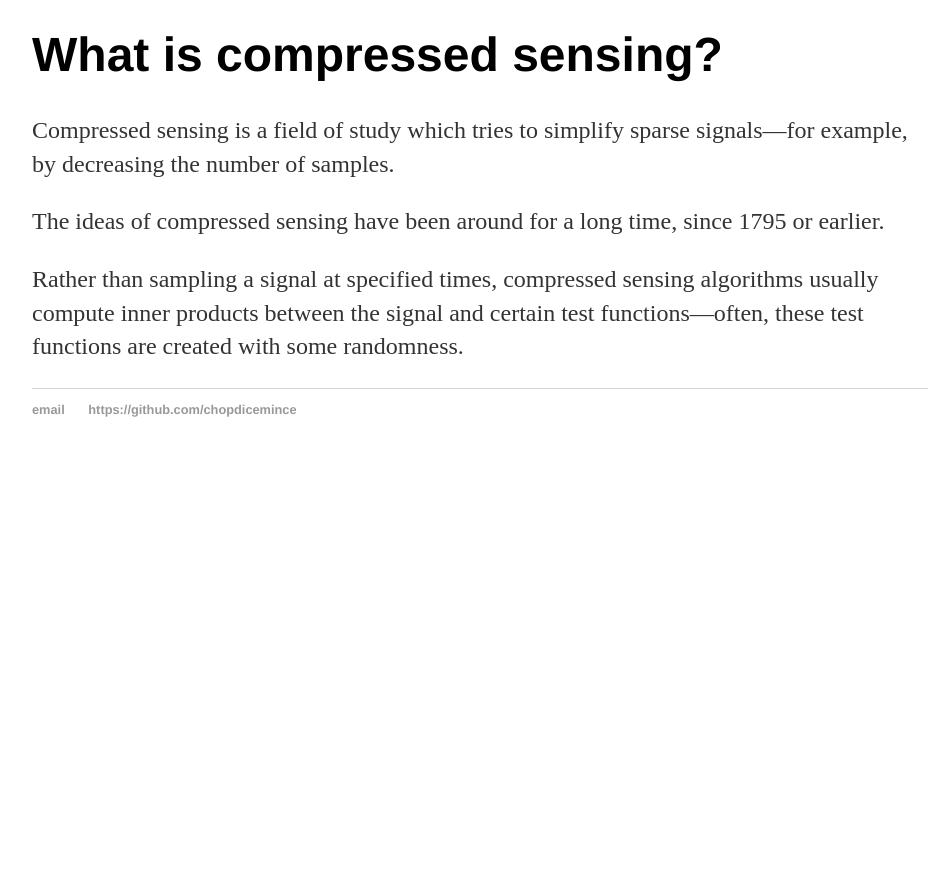
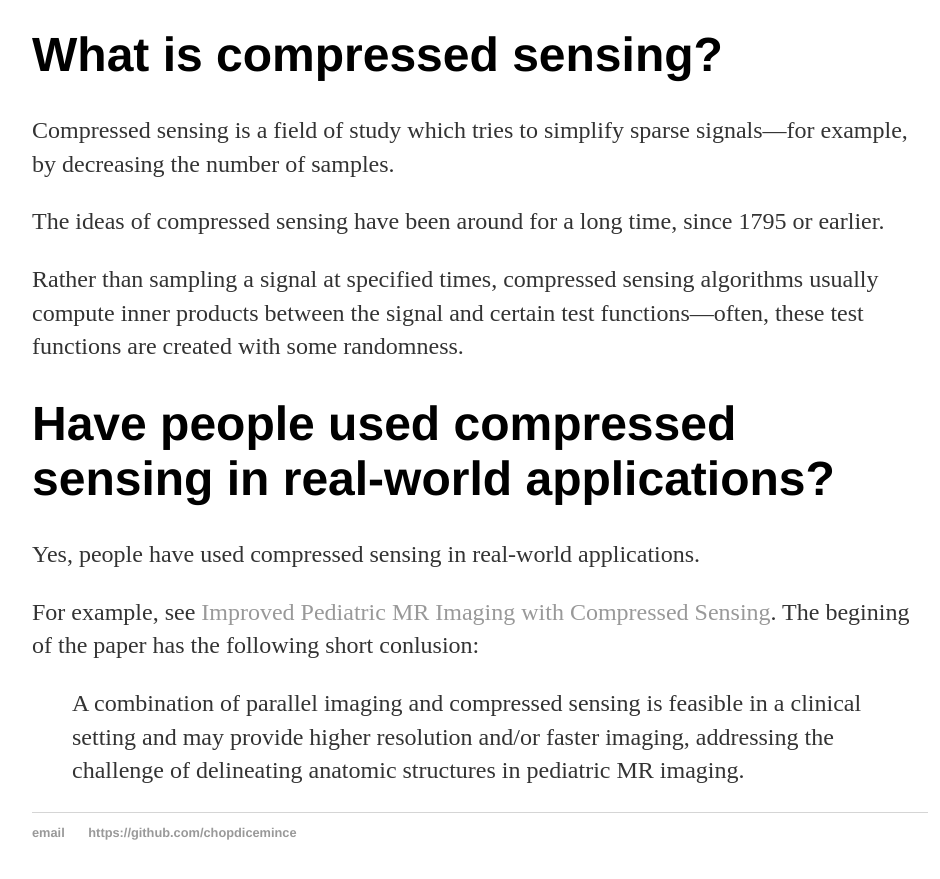
Before and after one commit to chopdicemince/chopdicemince.github.io, a Jekyll site: the page built from _posts/2018-09-02-compressed-sensing.md, in a window 1280 px wide and 900 px high, scrolled down 1292 px. Shown: the top 879 px of the window, without its empty margins (160-1100 px from the left). Built offline with Jekyll 4.4.1, drawn with Linux system fonts in a browser that asks for light colours; before the commit the page ends 1769 px from its top, so only the background shows below that.

Commit message:
Add question about real-world applications

```diff
--- a/_posts/2018-09-02-compressed-sensing.md
+++ b/_posts/2018-09-02-compressed-sensing.md
@@ -29,3 +29,11 @@ Compressed sensing is a field of study which tries to simplify sparse signals---
 The ideas of compressed sensing have been around for a long time, since 1795 or earlier.
 
 Rather than sampling a signal at specified times, compressed sensing algorithms usually compute inner products between the signal and certain test functions---often, these test functions are created with some randomness.
+
+# Have people used compressed sensing in real-world applications?
+
+Yes, people have used compressed sensing in real-world applications.
+
+For example, see [Improved Pediatric MR Imaging with Compressed Sensing](https://chopdicemince.github.io/blog/2018/09/02/compressed-sensing). The begining of the paper has the following short conlusion:
+
+> A combination of parallel imaging and compressed sensing is feasible in a clinical setting and may provide higher resolution and/or faster imaging, addressing the challenge of delineating anatomic structures in pediatric MR imaging.
```
